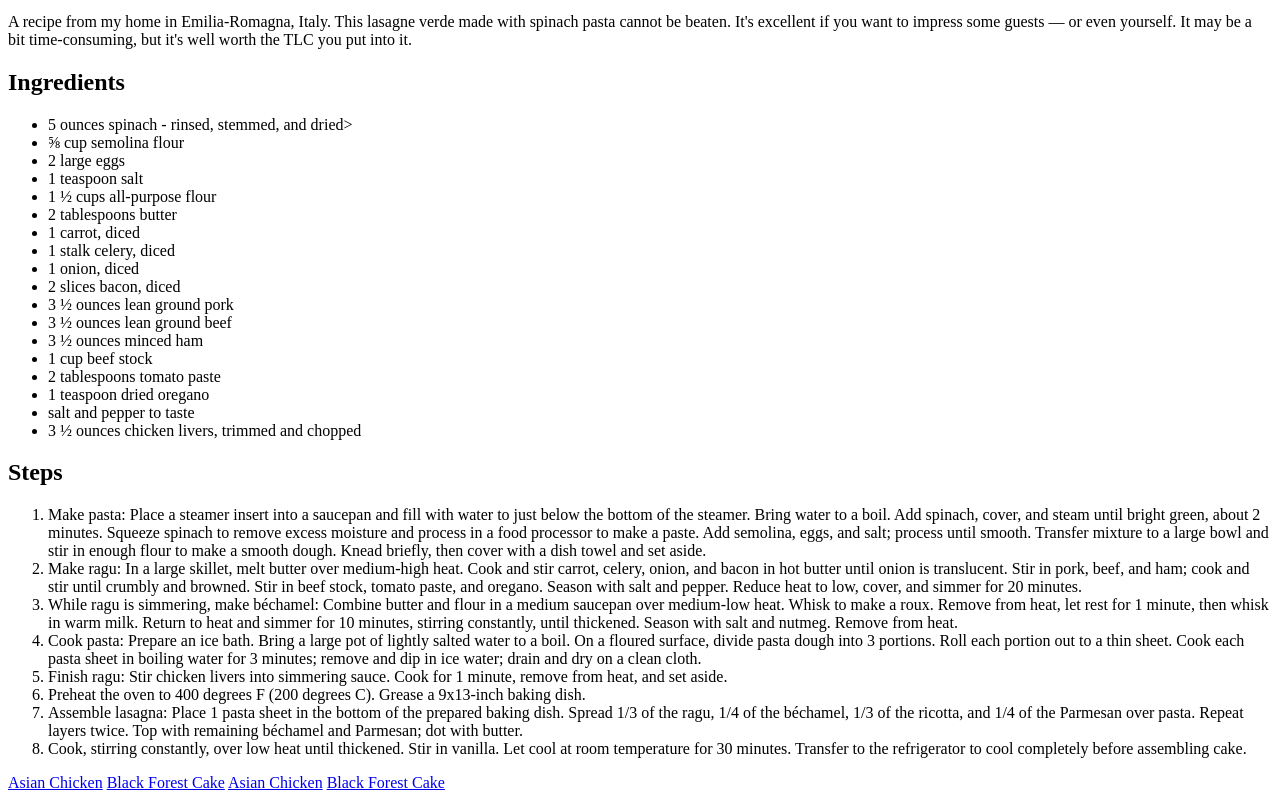
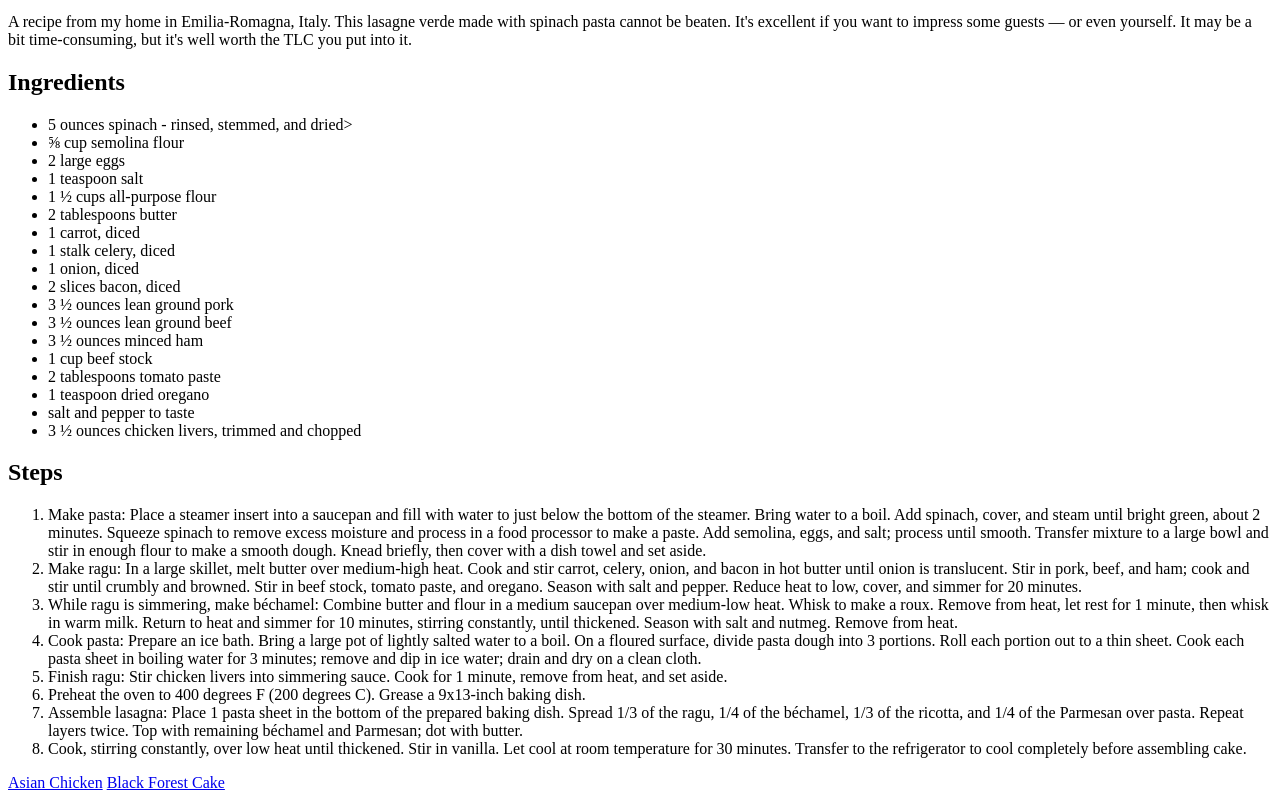
Before and after one commit to NitroCodes1/odin-recipes, a plain HTML site: page recipes/lasagne.html in a window 1280 px wide. Shown: the part 664-1464 px from the top of the page. Drawn offline with Linux system fonts and the light colour scheme.

Commit message:
Fixed issues with navigation

```diff
--- a/recipes/lasagne.html
+++ b/recipes/lasagne.html
@@ -44,8 +44,7 @@
         <li>Assemble lasagna: Place 1 pasta sheet in the bottom of the prepared baking dish. Spread 1/3 of the ragu, 1/4 of the béchamel, 1/3 of the ricotta, and 1/4 of the Parmesan over pasta. Repeat layers twice. Top with remaining béchamel and Parmesan; dot with butter.</li>
         <li>Cook, stirring constantly, over low heat until thickened. Stir in vanilla. Let cool at room temperature for 30 minutes. Transfer to the refrigerator to cool completely before assembling cake.</li>
     </ol>
-    <a href="recipes/asian_chicken.html">Asian Chicken</a>
-    <a href="recipes/cake.html">Black Forest Cake</a>    <a href="recipes/asian_chicken.html">Asian Chicken</a>
-    <a href="recipes/cake.html">Black Forest Cake</a>
+    <a href="asian_chicken.html">Asian Chicken</a>
+    <a href="cake.html">Black Forest Cake</a>
 </body>
 </html>
```
Also changed, not shown: recipes/asian_chicken.html (+2 -2 lines), recipes/cake.html (+2 -2 lines).
